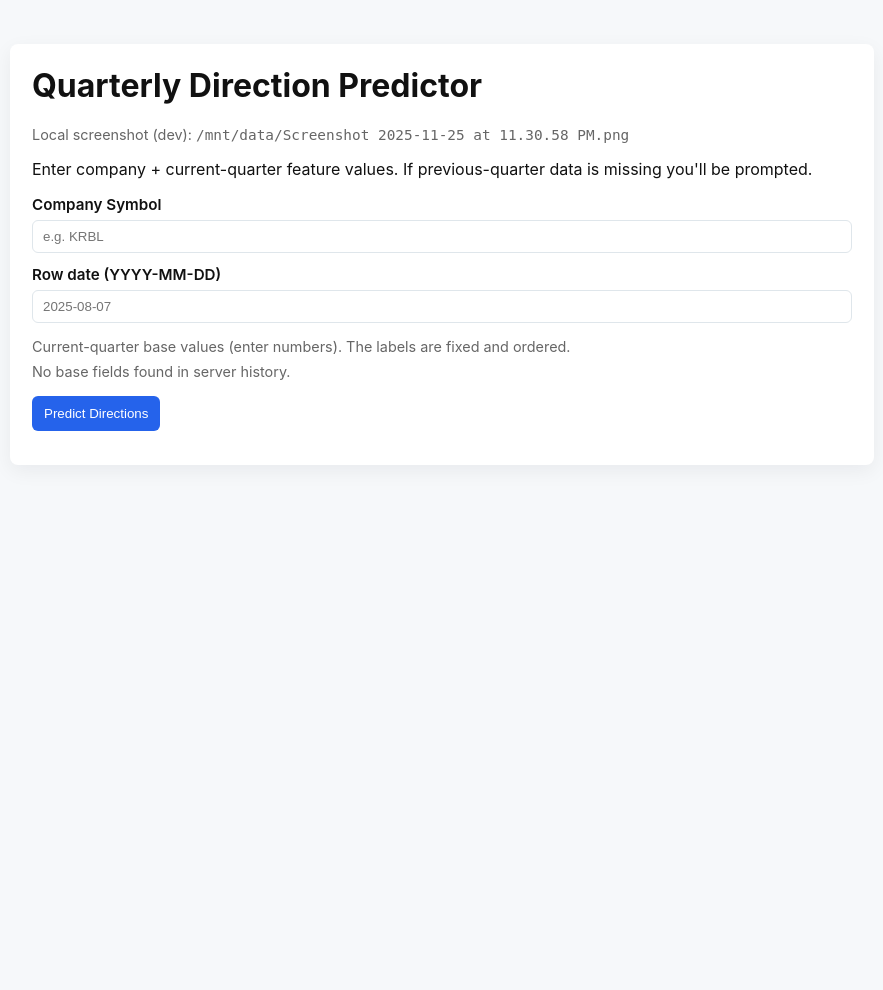
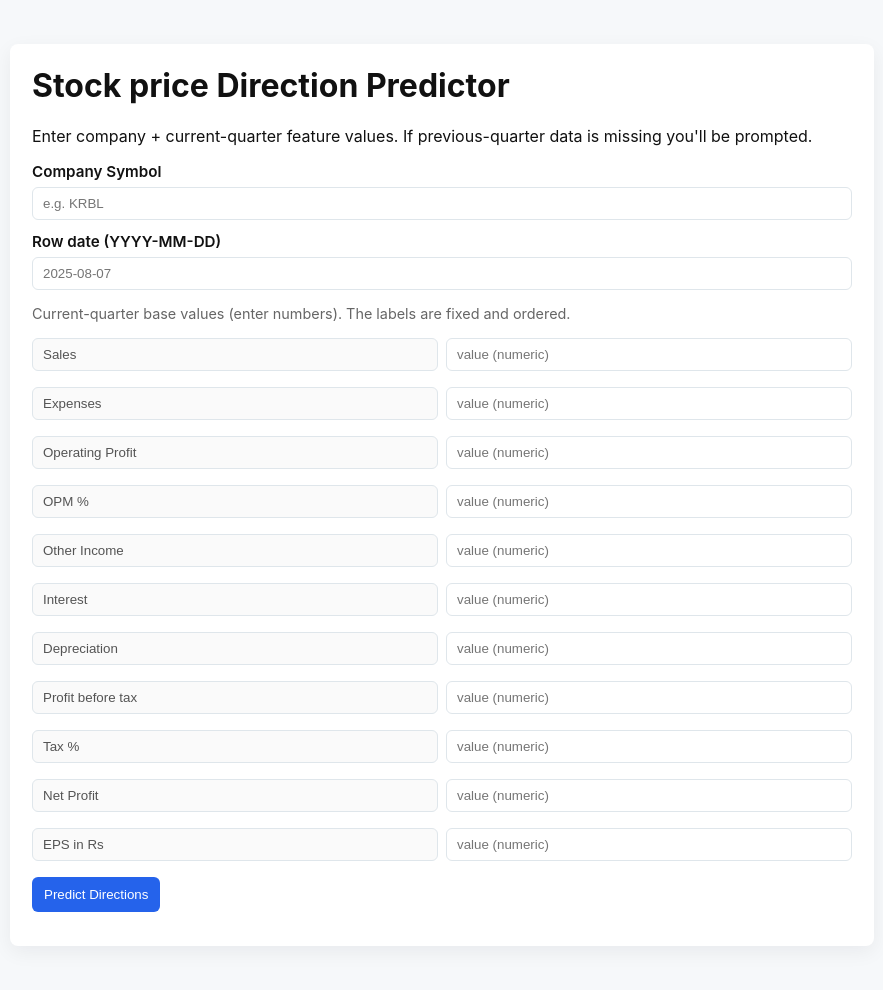
Before and after one commit to anshulkr04/pred-stock, a FastAPI app: page / in a window 1280 px wide. Shown: the whole page, without its empty margins (198-1081 px from the left). Before the commit the page ends 431 px from the top, so only its background shows below. Run offline with FastAPI, Linux system fonts and the light colour scheme.

Commit message:
final commits

```diff
--- a/app/main.py
+++ b/app/main.py
@@ -17,8 +17,20 @@ import warnings
 import xgboost as xgb
 
 # ---- CONFIG ----
-# global for template rendering
-REQUIRED_BASES = []
+# Desired fixed order for base labels (final order sent to front-end)
+DESIRED_BASE_ORDER = [
+    "Sales",
+    "Expenses",
+    "Operating Profit",
+    "OPM %",
+    "Other Income",
+    "Interest",
+    "Depreciation",
+    "Profit before tax",
+    "Tax %",
+    "Net Profit",
+    "EPS in Rs"
+]
 
 BASE_DIR = os.path.dirname(os.path.dirname(__file__))  # project root with app/ at top
 DATA_DIR = os.path.join(BASE_DIR, "data")
@@ -115,9 +127,11 @@ def load_history():
     HIST_DF = df
     print("Loaded history rows:", len(df))
 
-    # compute required base fields from diff_prev columns
+    # compute required base fields from diff_prev columns and sort by DESIRED_BASE_ORDER
     diff_prev_cols = [c for c in df.columns if str(c).endswith("_diff_prev")]
-    REQUIRED_BASES = sorted({c.replace("_diff_prev", "") for c in diff_prev_cols})
+    detected_bases = {c.replace("_diff_prev", "") for c in diff_prev_cols}
+    # Use DESIRED_BASE_ORDER and only include fields that exist in detected_bases
+    REQUIRED_BASES = [b for b in DESIRED_BASE_ORDER if b in detected_bases]
     print("Required base fields:", REQUIRED_BASES)
 
 
@@ -145,7 +159,9 @@ def build_features_for_prediction(hist_df: pd.DataFrame, company: str, row_date:
     prev_prev = prev_rows.iloc[-2] if len(prev_rows) >=2 else None
 
     if prev is None and prev_override is None:
-        required_bases = [c.replace("_diff_prev", "") for c in diff_prev_cols]
+        detected_bases = {c.replace("_diff_prev", "") for c in diff_prev_cols}
+        # Return bases in DESIRED_BASE_ORDER
+        required_bases = [b for b in DESIRED_BASE_ORDER if b in detected_bases]
         # sentinel to indicate frontend should ask for them
         raise ValueError("NO_PREV_DATA", required_bases)
 
@@ -233,7 +249,9 @@ class PredictRequest(BaseModel):
 
 @app.get("/", response_class=HTMLResponse)
 async def index(request: Request):
-    return templates.TemplateResponse("index.html", {"request": request, "required_bases": REQUIRED_BASES})
+    # Use DESIRED_BASE_ORDER as the display order for input fields
+    ordered_bases = DESIRED_BASE_ORDER if HIST_DF is None else REQUIRED_BASES
+    return templates.TemplateResponse("index.html", {"request": request, "required_bases": ordered_bases})
 
 
 @app.post("/predict")
--- a/templates/index.html
+++ b/templates/index.html
@@ -31,14 +31,13 @@
 </head>
 <body>
   <div class="container">
-    <h1>Quarterly Direction Predictor</h1>
+    <h1>Stock price Direction Predictor</h1>
 
     <!-- optional dev-only screenshot (copy to static/dev_screenshot.png to show) -->
     <div id="dev-shot">
       <!-- If you want to show your screenshot during dev, copy it into static/dev_screenshot.png -->
       <!-- Example: cp "/mnt/data/Screenshot 2025-11-25 at 11.30.58 PM.png" static/dev_screenshot.png -->
       <!-- <img src="/static/dev_screenshot.png" class="dev-screenshot" alt="dev screenshot" /> -->
-      <p class="muted">Local screenshot (dev): <code>/mnt/data/Screenshot 2025-11-25 at 11.30.58 PM.png</code></p>
     </div>
 
     <p>Enter company + current-quarter feature values. If previous-quarter data is missing you'll be prompted.</p>
@@ -225,15 +224,19 @@
     // resp.results is an object with keys like "10min-ar_pct"
     const res = resp.results || {};
     const order = ["10min-ar_pct", "15min-ar_pct", "20min-ar_pct", "25min-ar_pct", "30min-ar_pct"];
-    for (const k of order){
+    // Intuitive labels: first is "10 min", rest are "next 5 min"
+    const labels = ["10 min", "Next 5 min", "Next 5 min", "Next 5 min", "Next 5 min"];
+
+    for (let i = 0; i < order.length; i++){
+      const k = order[i];
       if (!(k in res)) continue;
       const item = res[k];
       const proba = Number(item.proba || 0);
       const thresh = Number(item.threshold || 0.5);
       const label = Number(item.label || (proba >= thresh ? 1 : 0));
 
-      // friendly horizon label
-      const pretty = k.replace("-ar_pct", "").replace("min", " min");
+      // Use intuitive progressive labels
+      const pretty = labels[i];
 
       const div = document.createElement("div");
       div.className = "result-card";
```
Also changed, not shown: README.md.
